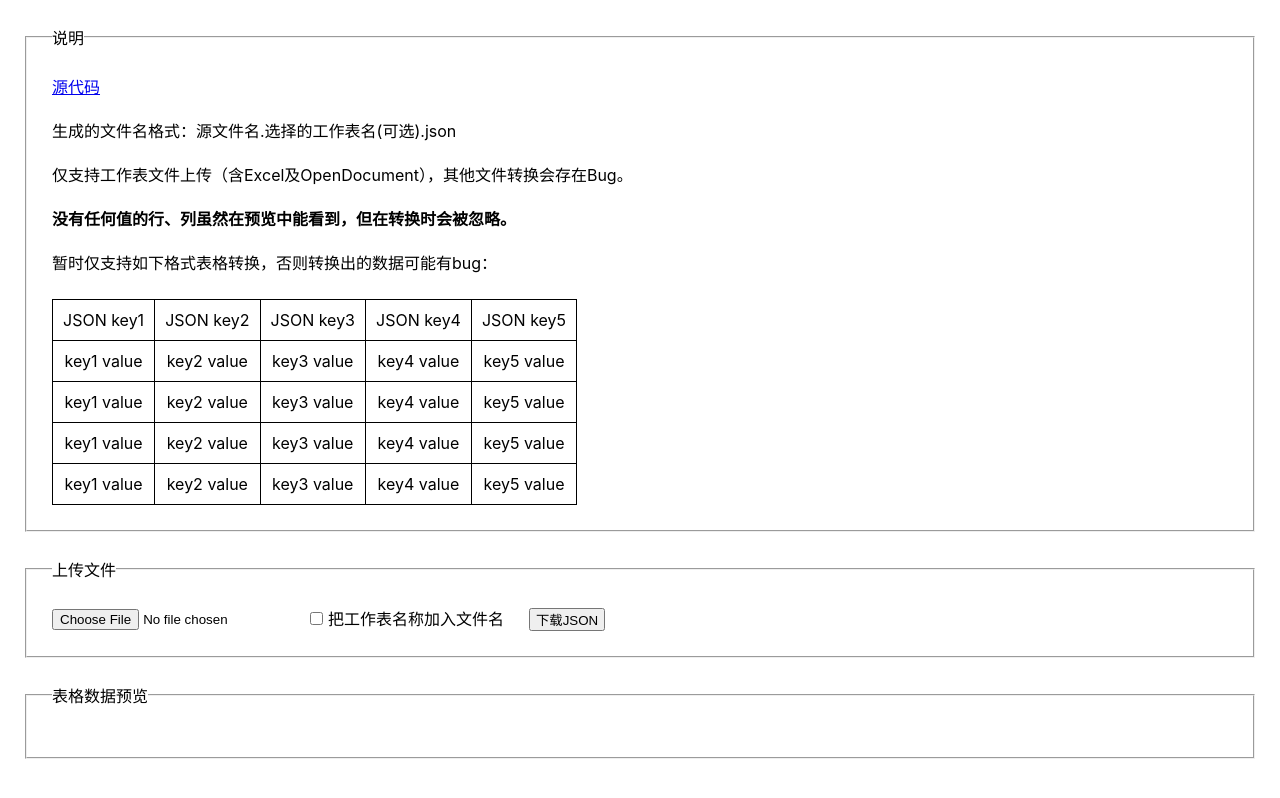
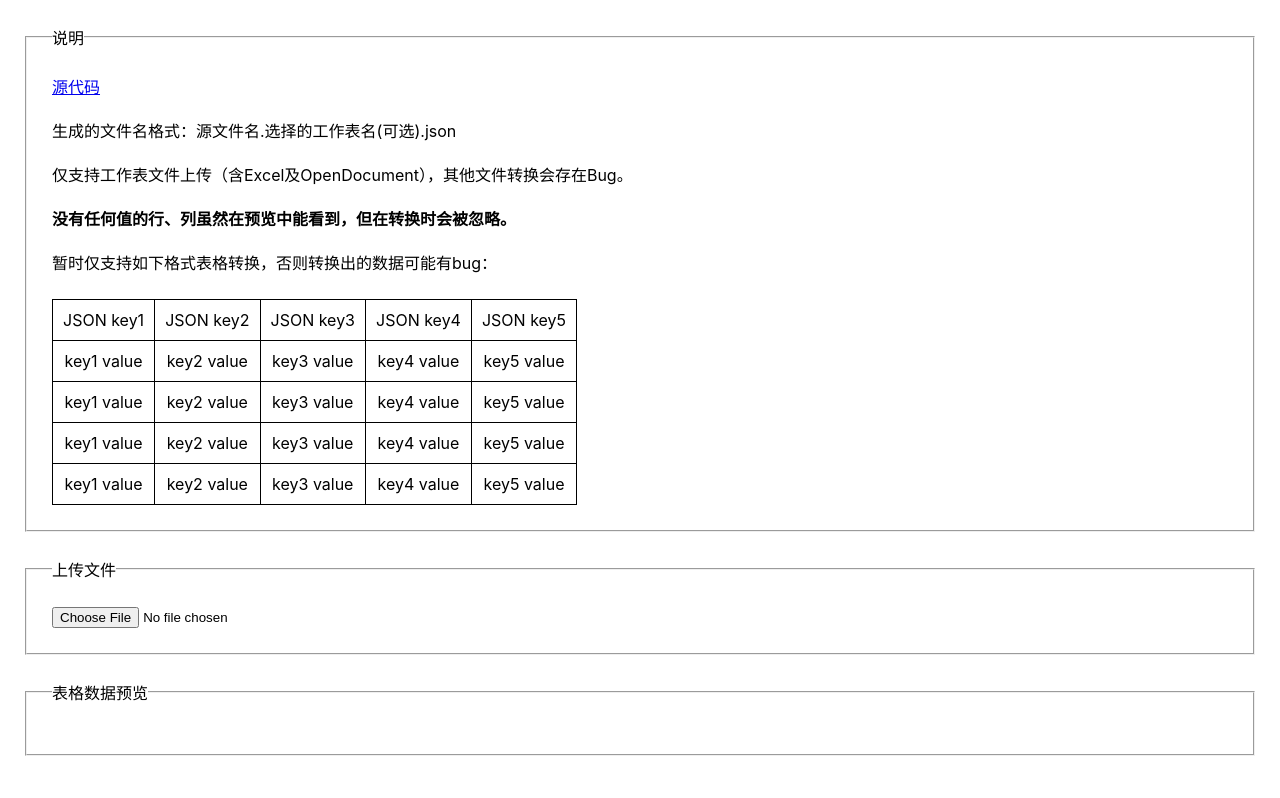
Before and after one commit to Phil-Libra/excel-to-json, a React (Create React App) app: page / in a window 1280 px wide. Built offline with nearby package versions, Linux system fonts and the light colour scheme.

Commit message:
为下载按钮添加显示状态。

```diff
--- a/src/App.js
+++ b/src/App.js
@@ -17,6 +17,8 @@ function App() {
   const [JSONData, setJSONData] = useState({});
   // 是否把工作表名称加入文件名
   const [addSheetName, setAddSheetName] = useState(false);
+  // 设定下载按钮显示状态
+  const [dlStatus, setDLStatus] = useState(false);
 
   // excel转换为网页表格函数
   const excelToTable = async (file, sheet) => {
@@ -66,7 +68,7 @@ function App() {
   };
 
   // 添加下载链接函数
-  const addLink = (data, file) => {
+  const generateJSON = (data, file) => {
     // 考虑未选中任何文件的情况
     if (!file.name) {
       return;
@@ -125,11 +127,14 @@ function App() {
 
     // 将表格转换为JSON数据
     excelToJSON(files[0]);
+
+    // 显示下载按钮
+    setDLStatus(true);
   };
 
-  const generateJSON = () => {
+  const getJSON = () => {
     // 添加下载链接
-    addLink(JSONData[defSheet], file);
+    generateJSON(JSONData[defSheet], file);
   };
 
   return (
@@ -198,7 +203,7 @@ function App() {
             />
           </label>
         </div>
-        <div>
+        <div style={{ display: dlStatus ? '' : 'none' }}>
           <label htmlFor="addSheet">
             <input
               type="checkbox"
@@ -207,7 +212,7 @@ function App() {
             />
             把工作表名称加入文件名
           </label>
-          <button onClick={generateJSON}>下载JSON</button>
+          <button onClick={getJSON}>下载JSON</button>
         </div>
       </fieldset>
 
```
